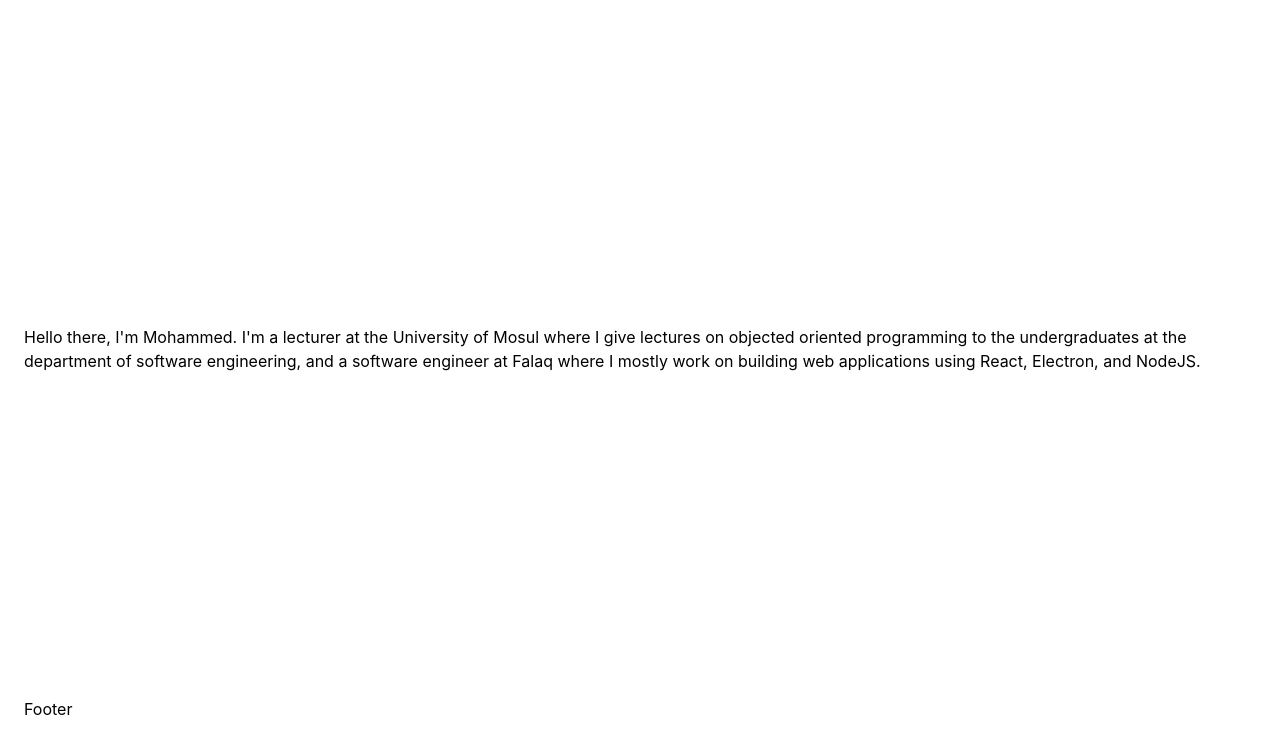
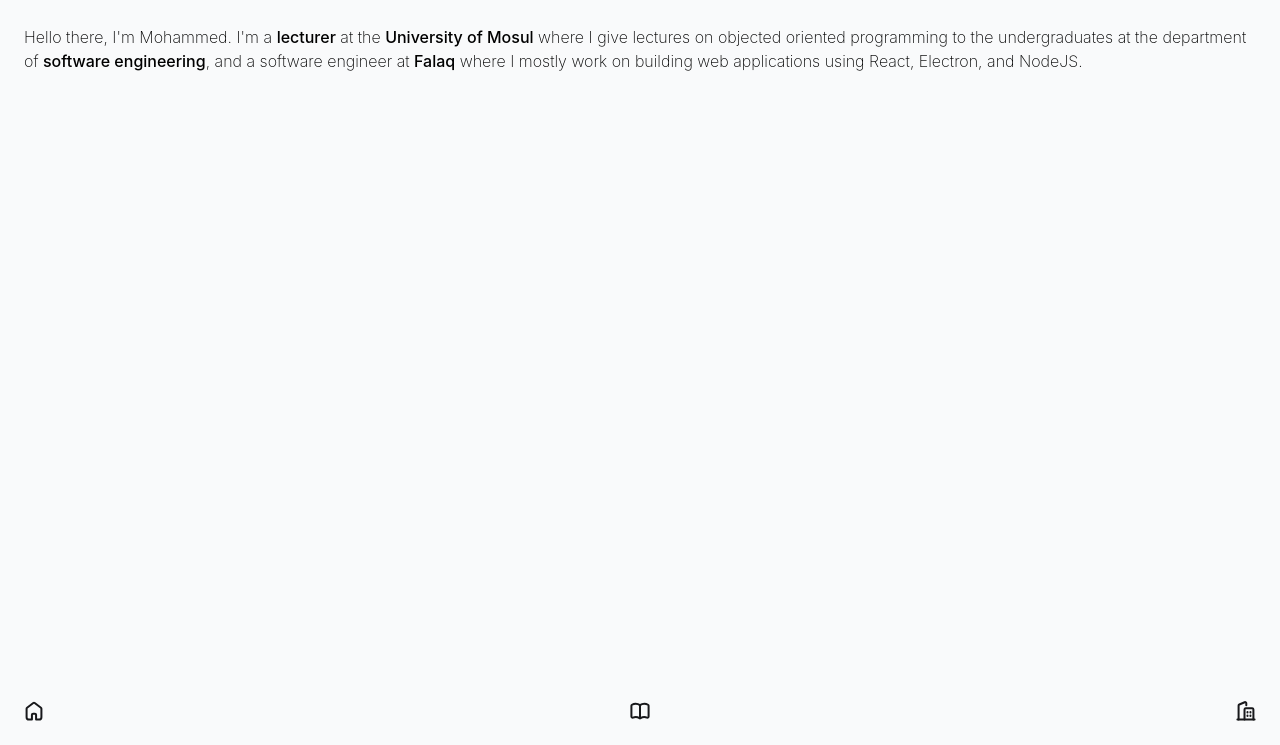
Before and after one commit to maherapp/ibn-maher, an Astro site: page / in a window 1280 px wide. Shown: the part 55-800 px from the top of the page. Built offline with nearby package versions, Linux system fonts and the light colour scheme; Astro itself is replaced by a stand-in of ours.

Commit message:
feat(content): update the main page with new introduction

```diff
--- a/src/components/footer.astro
+++ b/src/components/footer.astro
@@ -1,15 +1,7 @@
 ---
-const platform = 'github'
-const username = 'maherapp'
-
-import Greeting from './greeting'
+import Navigation from './navigation.astro'
 ---
 
 <footer>
-  <p>
-    Learn more about my projects on <a
-      href={`https://www.${platform}.com/${username}`}>{platform}</a
-    >!
-  </p>
-  <Greeting client:load messages={['Hi', 'Hello', 'Howdy', 'Hey there']} />
+  <Navigation />
 </footer>
--- a/src/components/navigation.astro
+++ b/src/components/navigation.astro
@@ -1,9 +1,11 @@
 ---
-import ThemeIcon from './theme-icon.astro'
+import HouseIcon from '@assets/house.svg'
+import BookOpenIcon from '@assets/book-open.svg'
+import BuildingsIcon from '@assets/buildings.svg'
 ---
 
-<ThemeIcon />
-<a href='/'>Home</a>
-<a href='/about/'>About</a>
-<a href='/blog/'>Blog</a>
-<a href='/tags/'>Tags</a>
+<nav class='flex flex-row justify-between items-center'>
+  <a href='/'><HouseIcon width='20' height='auto' /></a>
+  <a href='/education/'><BookOpenIcon width='20' height='auto' /></a>
+  <a href='/publications/'><BuildingsIcon width='20' height='auto' /></a>
+</nav>
--- a/src/layouts/base-layout.astro
+++ b/src/layouts/base-layout.astro
@@ -4,6 +4,7 @@ import '@styles/global.css'
 import { Font } from 'astro:assets'
 
 import Header from '@components/header.astro'
+import Footer from '@components/footer.astro'
 
 const { pageTitle = 'Ibn Maher' } = Astro.props
 ---
@@ -18,11 +19,13 @@ const { pageTitle = 'Ibn Maher' } = Astro.props
     <meta name='generator' content={Astro.generator} />
     <title>{pageTitle}</title>
   </head>
-  <body class='h-full'>
+  <body class='h-full bg-gray-50'>
     <div class='h-full flex flex-col justify-between p-6'>
-      <Header />
-      <main><slot /></main>
-      <footer>Footer</footer>
+      <div class='flex flex-col justify-start gap-6'>
+        <Header />
+        <main><slot /></main>
+      </div>
+      <Footer />
     </div>
   </body>
 </html>
--- a/src/pages/index.astro
+++ b/src/pages/index.astro
@@ -3,10 +3,12 @@ import BaseLayout from '@layouts/base-layout.astro'
 ---
 
 <BaseLayout>
-  <p>
-    Hello there, I'm Mohammed. I'm a lecturer at the University of Mosul where I
-    give lectures on objected oriented programming to the undergraduates at the
-    department of software engineering, and a software engineer at Falaq where I
-    mostly work on building web applications using React, Electron, and NodeJS.
+  <p class='text-base font-extralight leading-6'>
+    Hello there, I'm Mohammed. I'm a <b class='font-medium'>lecturer</b> at the <b
+      class='font-medium'>University of Mosul</b
+    > where I give lectures on objected oriented programming to the undergraduates
+    at the department of <b class='font-medium'>software engineering</b>, and a
+    software engineer at <b class='font-medium'>Falaq</b> where I mostly work on building
+    web applications using React, Electron, and NodeJS.
   </p>
 </BaseLayout>
```
